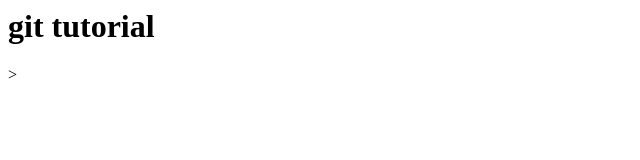
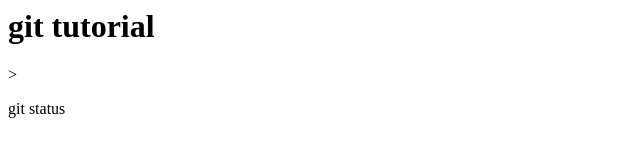
Before and after one commit to sakikaburaki/git_tutorial, a plain HTML site: page index.html in a window 1280 px wide. Shown: the full height of the page, 0-640 px from the left. Drawn offline with Linux system fonts and the light colour scheme.

Commit message:
git statusコマンドを追記

```diff
--- a/index.html
+++ b/index.html
@@ -1,3 +1,3 @@
 
 	<h1>git tutorial </h1>
->
+	><p>git status</p>
```
